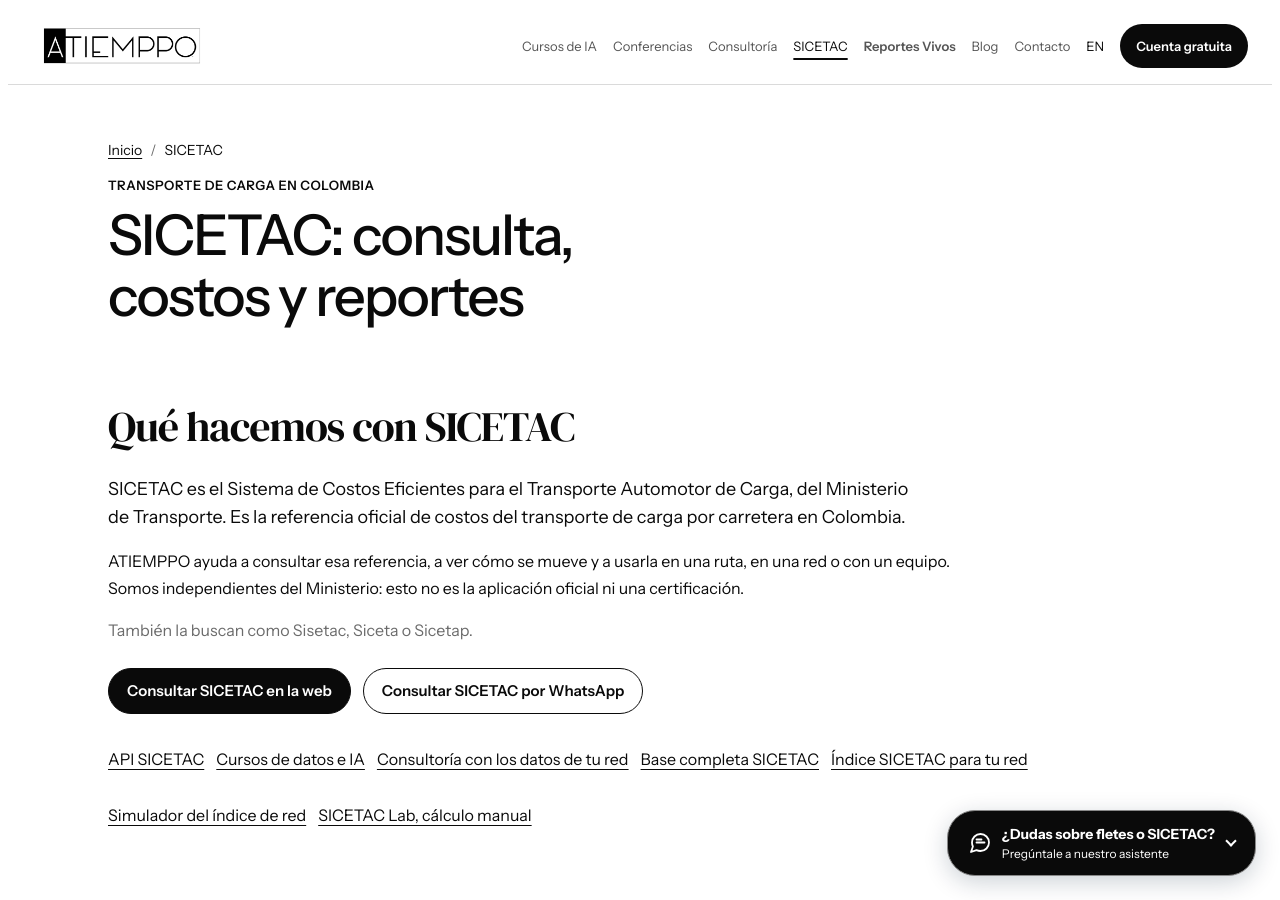
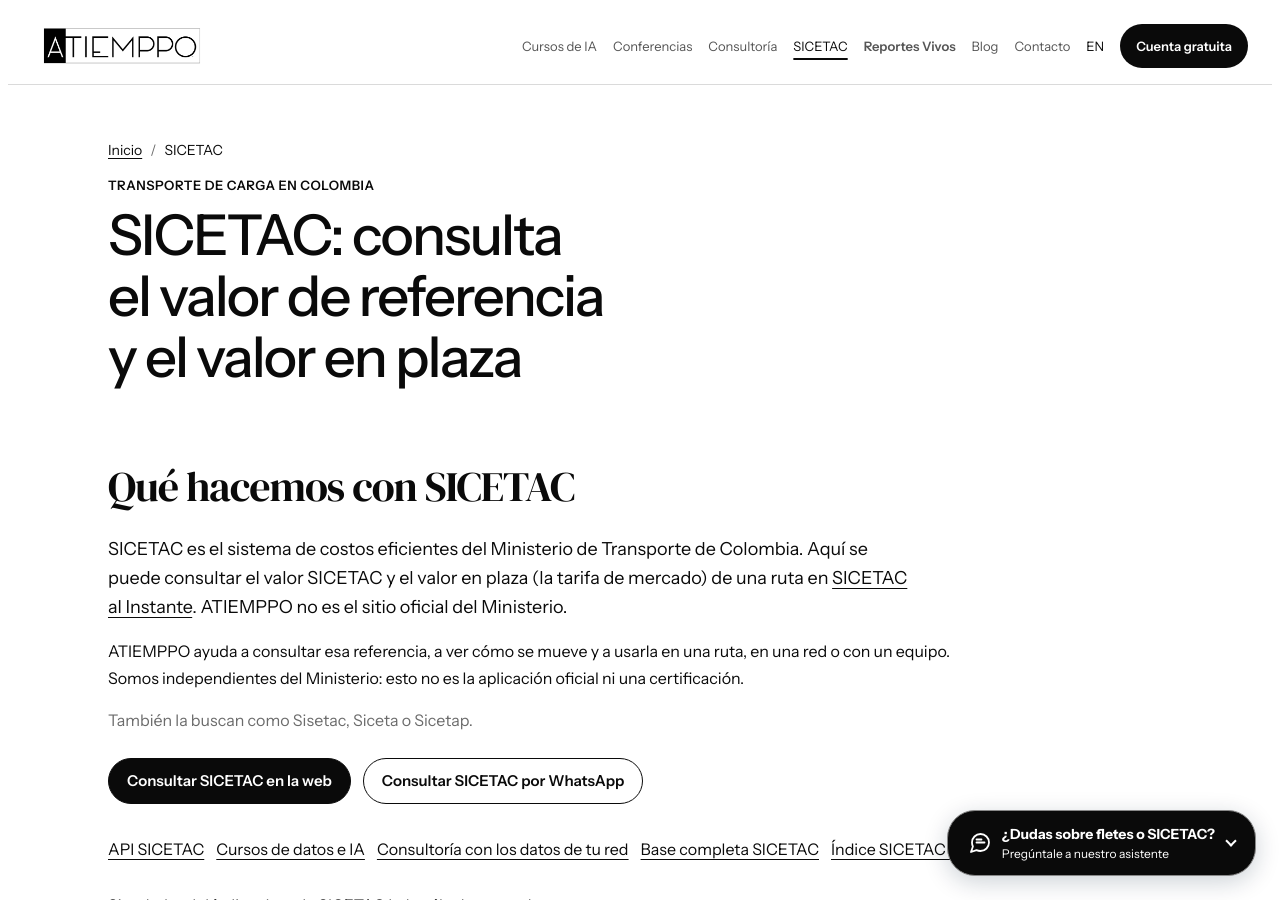
Before and after one commit to imatjuanmatiz/atiemppo-web, a Jekyll site: the page built from sicetac/index.html, in a window 1280 px wide and 900 px high. Built offline with Jekyll 4.4.1, drawn with Linux system fonts in a browser that asks for light colours.

Commit message:
Alinear el H1 de /sicetac/ con el valor de referencia y el valor en plaza
El título ya promete la consulta del valor y del precio en plaza. El H1 y el primer párrafo ahora dicen lo mismo, con el enlace a SICETAC al Instante y la aclaración de que ATIEMPPO no es el sitio del Ministerio.

Co-authored-by: juanmatiz <imatjuanmatiz@users.noreply.github.com>

```diff
--- a/sicetac/index.html
+++ b/sicetac/index.html
@@ -118,14 +118,14 @@ tags:
         </ol>
       </nav>
       <p class="kicker">Transporte de carga en Colombia</p>
-      <h1>SICETAC: consulta, costos y reportes</h1>
+      <h1>SICETAC: consulta el valor de referencia y el valor en plaza</h1>
     </div>
   </section>
 
   <section class="seo-section" id="que-hacemos" aria-labelledby="que-hacemos-titulo">
     <div class="seo-wrap">
       <h2 id="que-hacemos-titulo">Qué hacemos con SICETAC</h2>
-      <p class="lede">SICETAC es el Sistema de Costos Eficientes para el Transporte Automotor de Carga, del Ministerio de Transporte. Es la referencia oficial de costos del transporte de carga por carretera en Colombia.</p>
+      <p class="lede">SICETAC es el sistema de costos eficientes del Ministerio de Transporte de Colombia. Aquí se puede consultar el valor SICETAC y el valor en plaza (la tarifa de mercado) de una ruta en <a href="/sicetac-al-instante/">SICETAC al Instante</a>. ATIEMPPO no es el sitio oficial del Ministerio.</p>
       <p>ATIEMPPO ayuda a consultar esa referencia, a ver cómo se mueve y a usarla en una ruta, en una red o con un equipo. Somos independientes del Ministerio: esto no es la aplicación oficial ni una certificación.</p>
       <p class="alias">{{ site.data.sicetac.alias_line }}</p>
       <ul class="sicetac-actions">
```
